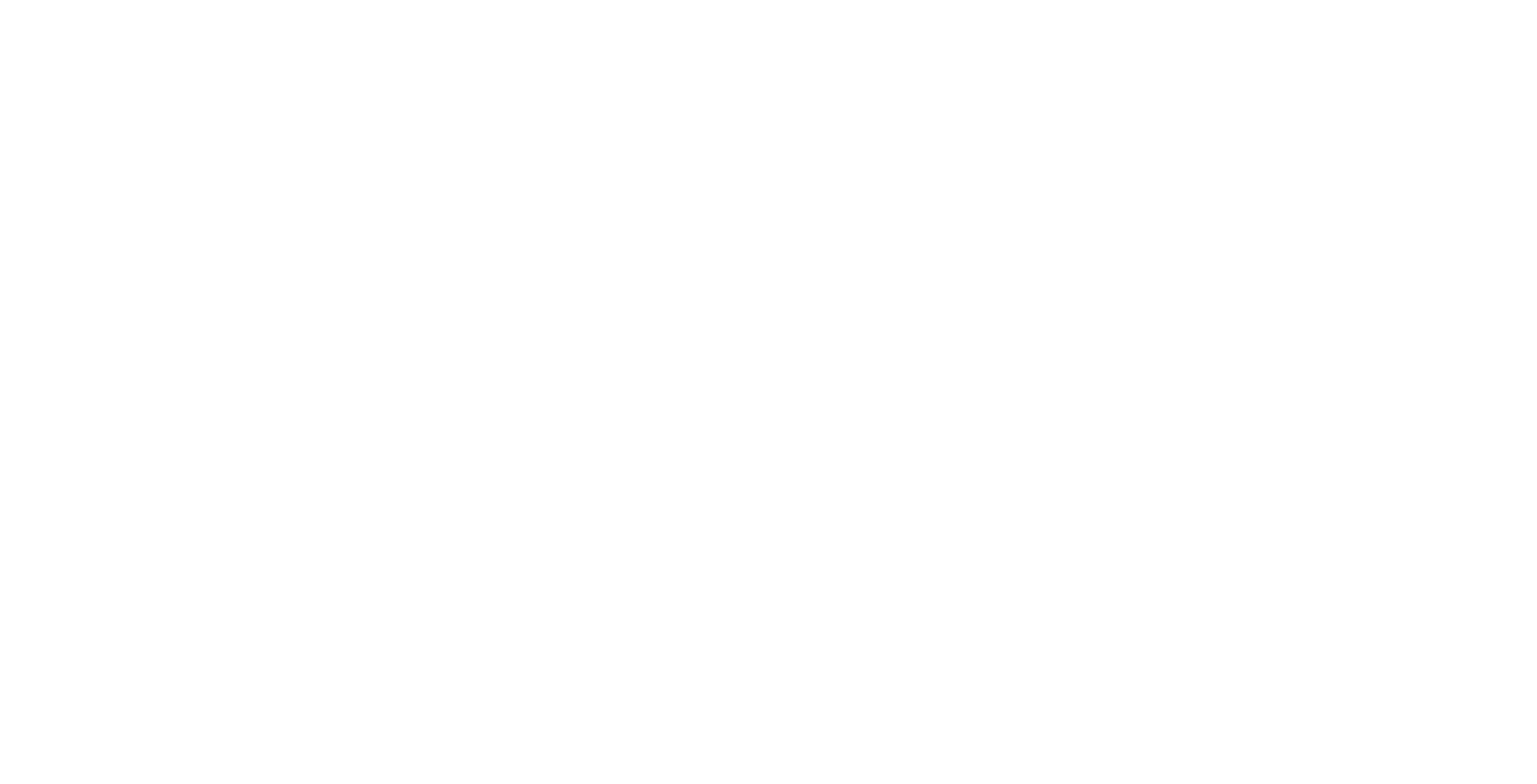
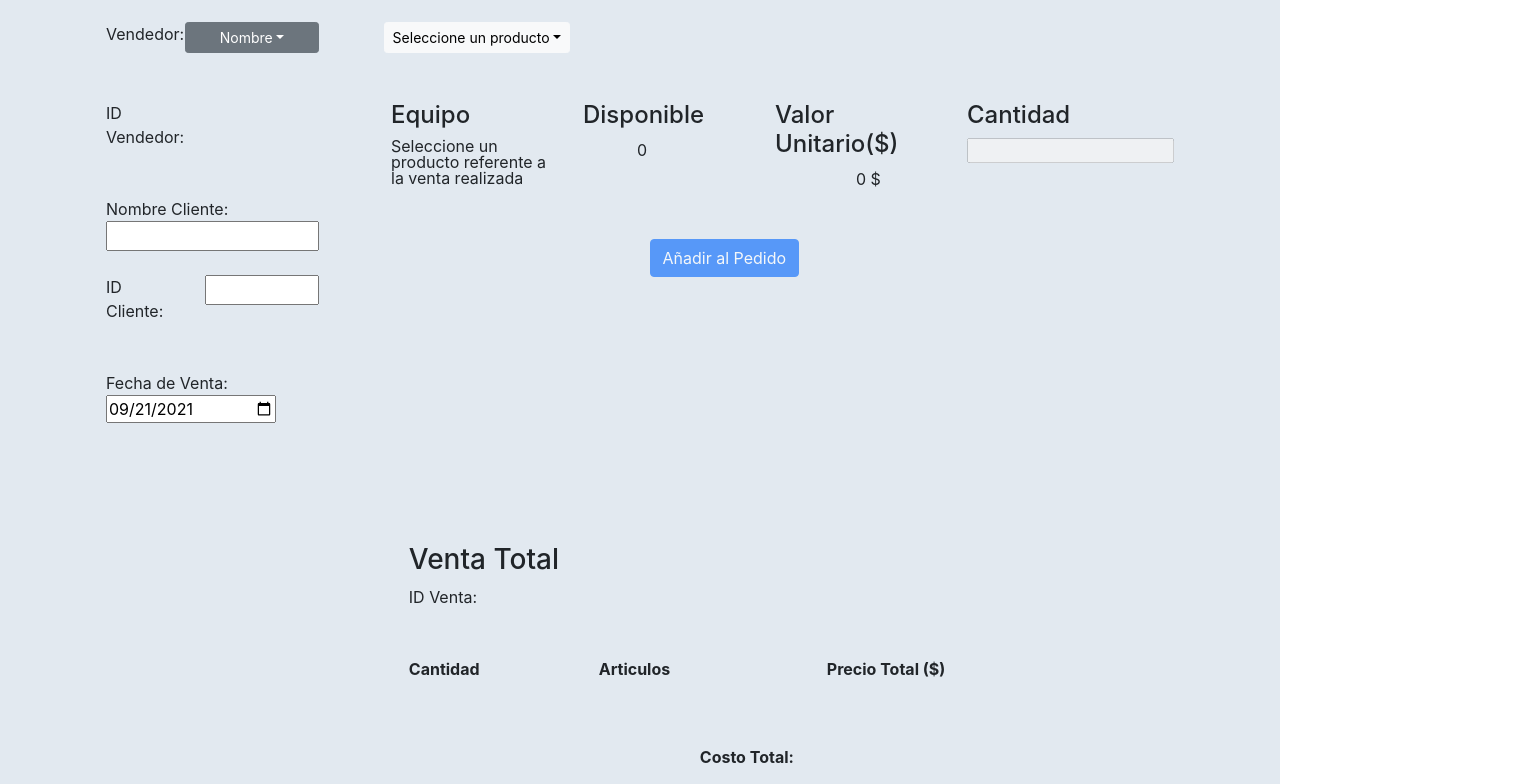
Before and after one commit to dahianagomezsanchez/tienda_web, a React (Create React App) app in the folder misiontic-shop/: page /sales in a window 1280 px wide. Shown: the part 180-964 px from the top of the page, 1537 px wide, since content can reach past the window. Before the commit the page ends 800 px from the top, so only its background shows below. Built offline with nearby package versions, Linux system fonts and the light colour scheme.

Commit message:
Administrador ventas react

```diff
--- a/misiontic-shop/src/sales/SalesPages.jsx
+++ b/misiontic-shop/src/sales/SalesPages.jsx
@@ -1,12 +1,221 @@
 import React, { Fragment } from "react";
 import FootComponent from "../shared/components/footer/FootComponent";
+import './salesStyles.css'
 
 function SalesPages() {
     return (
-        <Fragment>
+        <div className="color-ventana">
+           <center>
+        <h1>Registro de Ventas</h1>
+        </center>
 
-            <h1 className="login-title">Sales Page</h1>
-        </Fragment>
+        <br/>
+        <br/>
+
+        <div className="container">
+            <div className="row">
+              <div className="col-3">
+                  <div className="container">
+                      <div className="row">
+                          <div className="col-4">
+                            <label  for="Vendedor">Vendedor:</label>
+                          </div>
+                          <div className="col-8">
+                            <div className="dropdown">
+                                <button className="btn btn-secondary btn-sm dropdown-toggle style-dropdownMenuButton1" type="button" id="dropdownMenuButton1" data-bs-toggle="dropdown" aria-expanded="false">
+                                  Nombre
+                                </button>
+                                <ul id="drop_vendedores" className="dropdown-menu" aria-labelledby="dropdownMenuButton1">
+                                </ul>
+                            </div>
+                          </div>
+                      </div>
+
+                      <br/>
+                      <br/>
+
+                      <div className="row">
+
+                          <div className="col-6">
+                            <label for="start">ID Vendedor:</label>
+                          </div>
+
+                          <div className="col-6">
+                            <label className="style-label-id_vendedor" id="id_vendedor" for="start"></label>
+                          </div>
+
+                      </div>
+
+                      <br/>
+                      <br/>
+
+                        <div className="row">
+                          <label for="start">Nombre Cliente:</label>
+                        </div>
+                        <div className="row">
+                          <input className="style-input-nombre_cliente" type="text" id="nombre_cliente"/>
+                        </div>
+
+                      <br/>
+
+                      <div className="row">
+                        <div className="col-5">
+                          <label for="start">ID Cliente:</label>
+                        </div>
+                        <div className="col-7">
+                          <input className="style-input-id_cliente" type="text" id="id_cliente"/>
+                        </div>
+                    </div>
+
+                    <br/>
+                    <br/>
+
+                    <div className="row">
+
+                        <div className="col-12">
+
+                            <label for="start">Fecha de Venta:</label>
+                            <br/>
+                            <input className="style-input-start" type="date" id="start" name="date-start"
+                            value="2021-09-21"
+                            min="2021-01-01" max="2035-12-31"/>
+
+                          </div>
+
+                    </div>
+
+
+
+                  </div>
+
+
+
+              </div>
+
+              <div className="col-9">
+                <div>
+
+                    <div className="dropdown style-dropdown">
+                        <button className="btn btn-light btn-sm dropdown-toggle" type="button" id="dropdownMenuButton1" data-bs-toggle="dropdown" aria-expanded="false">
+                          Seleccione un producto
+                        </button>
+                        <ul id="lista_productos" className="dropdown-menu" aria-labelledby="dropdownMenuButton1">
+
+                        </ul>
+                    </div>
+
+                      <br/>
+                      <br/>
+
+                      <div className="container">
+                        <div className="row">
+                          <div className="col">
+                            <h4>Equipo</h4>
+                                <li id="idEquipo" className="lh-1 style-list">Seleccione un producto referente a la venta realizada </li>
+                          </div>
+                          <div className="col">
+                            <h4>Disponible</h4>
+                                <li className="style-list" id="disponible"> {'\u00A0'} {'\u00A0'} {'\u00A0'} {'\u00A0'} {'\u00A0'} {'\u00A0'} 0</li>
+                          </div>
+                          <div className="col">
+                            <h4>Valor Unitario($)</h4>
+                                <li className="style-list" id="valor"> {'\u00A0'} {'\u00A0'} {'\u00A0'} {'\u00A0'} {'\u00A0'} {'\u00A0'} {'\u00A0'} {'\u00A0'} {'\u00A0'} 0 $</li>
+                          </div>
+
+                          <div className="col">
+
+                            <h4>Cantidad</h4>
+                            <li className="style-list style-texto" ><input  type="number" pattern="\d+" id="texto" disabled/></li>
+
+                          </div>
+                        </div>
+                      </div>
+
+
+
+                      <br/>
+                      <br/>
+
+                      <div className="style-div-boton-pedido">
+                        <button id="boton_pedido" type="button" onclick="agregar_al_pedido();" className="btn btn-primary" disabled>Añadir al Pedido</button>
+                      </div>
+
+
+                </div>
+              </div>
+            </div>
+        </div>
+
+        <br/>
+        <br/>
+        <br/>
+        <br/>
+        <br/>
+
+        <div className="container style-div-ventaTotal">
+
+          <h3>Venta Total</h3>
+          <label for="id-venta"> ID Venta:  </label>
+          <label id="id-venta"></label>
+
+          <br/>
+          <br/>
+          <br/>
+
+          <div className="row">
+
+            <div className="col">
+              <b>Cantidad</b>
+
+              <ul id="Cantidad_Venta">
+              </ul>
+
+            </div>
+
+            <div className="col style-div-articulos">
+              <b> {'\u00A0'} {'\u00A0'}{'\u00A0'}{'\u00A0'}{'\u00A0'}{'\u00A0'}{'\u00A0'}{'\u00A0'} Articulos</b>
+
+              <ul id="Cantidad_Articulos">
+              </ul>
+
+            </div>
+
+            <div className="col style-div-precioTotal">
+              <b>Precio Total ($)</b>
+
+              <ul id="Cantidad_Precio_Total">
+              </ul>
+
+            </div>
+
+          </div>
+
+          <br/>
+          <br/>
+
+          <div className="row style-div-costoTotal">
+            <div className="col-5">
+              <b>Costo Total: </b>
+            </div>
+            <div className="col-7 style-label-costoTotal">
+              <label id ="Costo_Total" for="start"></label>
+            </div>
+          </div>
+
+          <br/>
+          <br/>
+
+          <div className="style-div-button-guardarVenta">
+            <button type="button" id="guardar_venta" onclick="g_venta()" className="btn btn-success" disabled>Guardar Venta</button>
+          </div>
+
+
+        </div>
+
+        <br/>
+        <br/>
+        <br/>
+        </div>
     );
 }
 export default SalesPages;
--- a/misiontic-shop/src/sales/salesStyles.css
+++ b/misiontic-shop/src/sales/salesStyles.css
@@ -0,0 +1,79 @@
+.color-ventana
+{
+    background-color: rgb(226, 233, 240)
+}
+
+.style-dropdownMenuButton1
+{
+    width: 100%
+}
+
+.style-label-id_vendedor
+{
+    width: min-content
+}
+
+.style-input-nombre_cliente
+{
+    width: 90%;margin-left: 5%
+}
+
+.style-input-id_cliente
+{
+    width: 100%
+}
+
+.style-input-start
+{
+    width: 80%
+}
+
+.style-dropdown
+{
+    margin-left: 2%;
+}
+
+.style-list
+{
+    list-style-type: none
+}
+
+.style-texto
+{
+    font-size: 80%
+}
+
+.style-div-boton-pedido
+{
+    margin-left: 34%
+}
+
+.style-div-ventaTotal
+{
+    margin-left: 31%
+}
+
+.style-div-articulos
+{
+    margin-left: -50%
+}
+
+.style-div-precioTotal
+{
+    margin-left: -40%
+}
+
+.style-div-costoTotal
+{
+    margin-left: 25%
+}
+
+.style-label-costoTotal
+{
+    margin-left: -23%
+}
+
+.style-div-button-guardarVenta
+{
+    margin-left: 0%
+}
```
Also changed, not shown: 2 other files (tests, documents, lock files or other folders).
